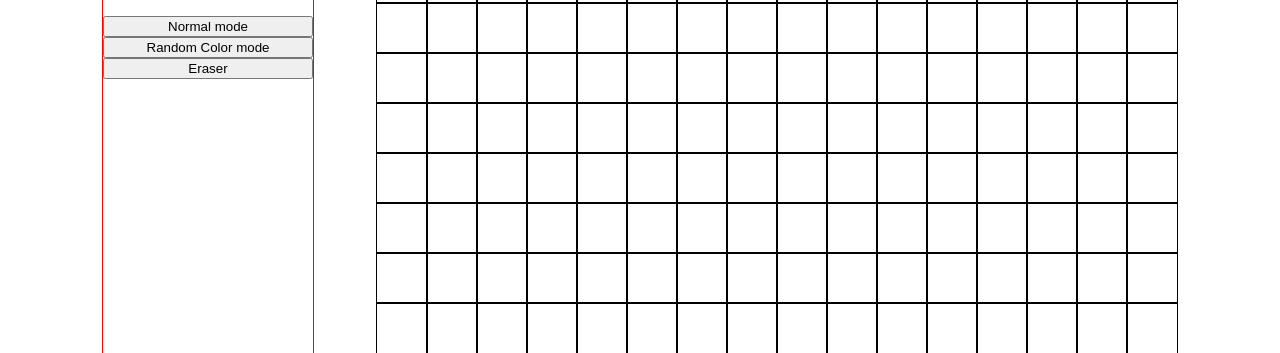
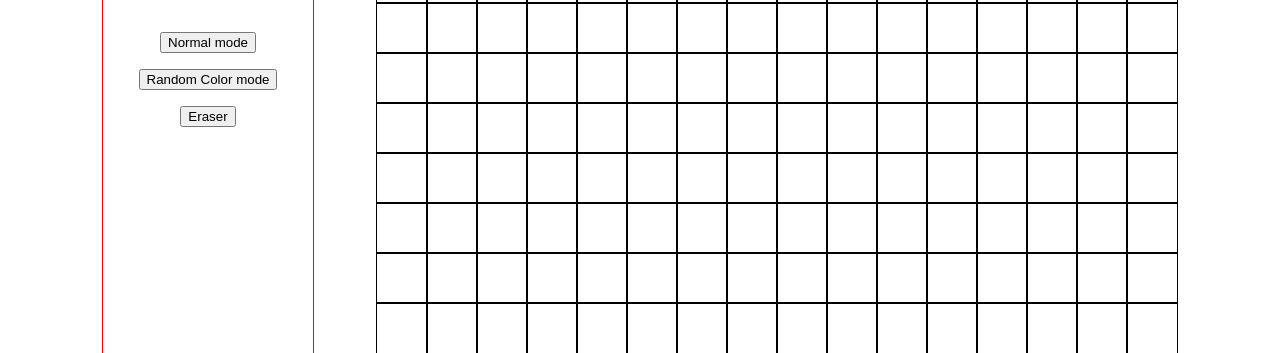
Before and after one commit to AName0/EtchASketch2, a plain HTML site: page index.html in a window 1280 px wide. Shown: the part 447-800 px from the top of the page. Drawn offline with Linux system fonts and the light colour scheme.

Commit message:
centered sidebar items and added gap

```diff
--- a/stylesheet.css
+++ b/stylesheet.css
@@ -11,7 +11,9 @@ body {
     display: flex;
     flex-direction: column;
     justify-content: center;
+    align-items: center;
     font-size: 32px;
+    gap: 16px;
     outline: 1px solid red;
 }
 
```
